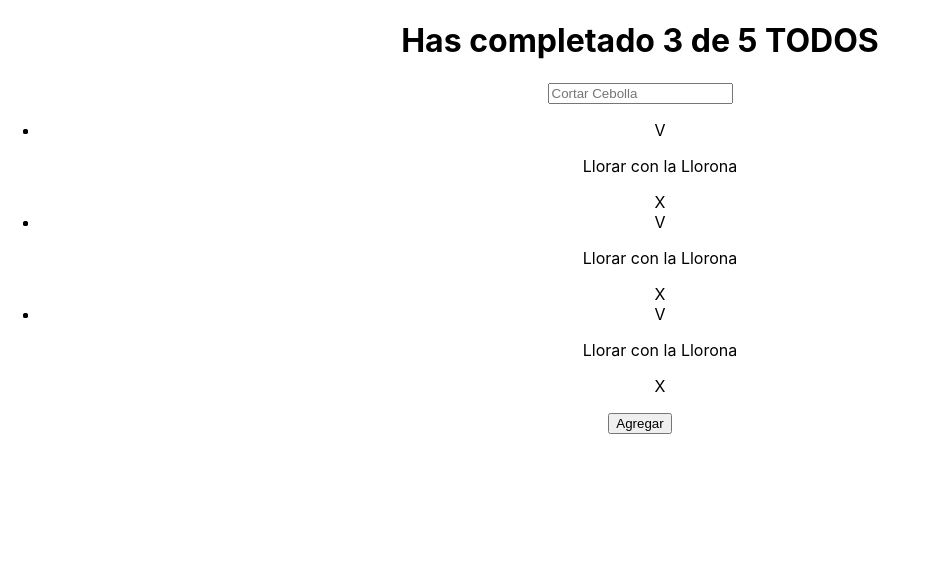
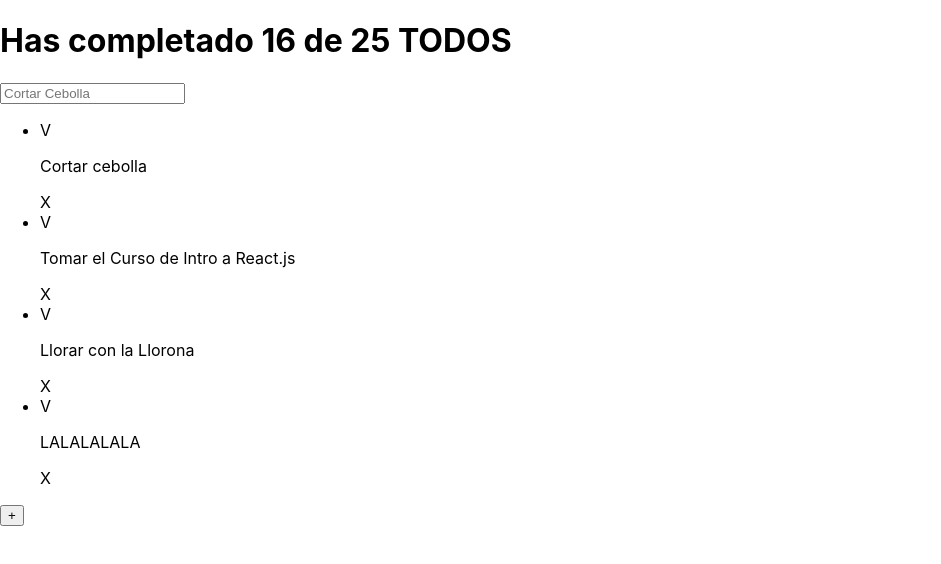
Before and after one commit to willluna/curso-react-intro-platzi, a React (Create React App) app: page / in a window 1280 px wide. Shown: the top 564 px of the page, without its empty margins (0-941 px from the left). Built offline with nearby package versions, Linux system fonts and the light colour scheme.

Commit message:
04-Props y atributos

```diff
--- a/src/App.js
+++ b/src/App.js
@@ -4,21 +4,33 @@
 import TodoItem from "./TodoItem";
 import CreateTodoButton from "./CreateTodoButton";
 import "./App.css";
+import React from "react";
+
+const defaultTodos = [
+  { text: "Cortar cebolla", completed: true },
+  { text: "Tomar el Curso de Intro a React.js", completed: false },
+  { text: "Llorar con la Llorona", completed: false },
+  { text: "LALALALALA", completed: false },
+];
 
 function App() {
   return (
-    <div className="App">
-      <TodoCounter />
+    <React.Fragment>
+      <TodoCounter completed={16} total={25} />
       <TodoSearch />
 
       <TodoList>
-        <TodoItem />
-        <TodoItem />
-        <TodoItem />
+        {defaultTodos.map((todo) => (
+          <TodoItem
+            key={todo.text}
+            text={todo.text}
+            completed={todo.completed}
+          />
+        ))}
       </TodoList>
 
       <CreateTodoButton />
-    </div>
+    </React.Fragment>
   );
 }
 
--- a/src/CreateTodoButton.js
+++ b/src/CreateTodoButton.js
@@ -1,7 +1,7 @@
 import React from "react";
 
 function CreateTodoButton() {
-  return <button>Agregar</button>;
+  return <button>+</button>;
 }
 
 export default CreateTodoButton;
--- a/src/TodoCounter.js
+++ b/src/TodoCounter.js
@@ -1,5 +1,9 @@
-function TodoCounter() {
-  return <h1>Has completado 3 de 5 TODOS</h1>;
+function TodoCounter({ total, completed }) {
+  return (
+    <h1>
+      Has completado {completed} de {total} TODOS
+    </h1>
+  );
 }
 
 export default TodoCounter;
--- a/src/TodoItem.js
+++ b/src/TodoItem.js
@@ -1,8 +1,8 @@
-function TodoItem() {
+function TodoItem(props) {
   return (
     <li>
       <span>V</span>
-      <p>Llorar con la Llorona</p>
+      <p>{props.text}</p>
       <span>X</span>
     </li>
   );
--- a/src/TodoList.js
+++ b/src/TodoList.js
@@ -1,11 +1,5 @@
-function TodoList(props) {
-  return (
-    <ul>
-      {props.children.map((child, index) => (
-        <li key={index}>{child}</li>
-      ))}
-    </ul>
-  );
+function TodoList({ children }) {
+  return <ul>{children}</ul>;
 }
 
 export default TodoList;
```
